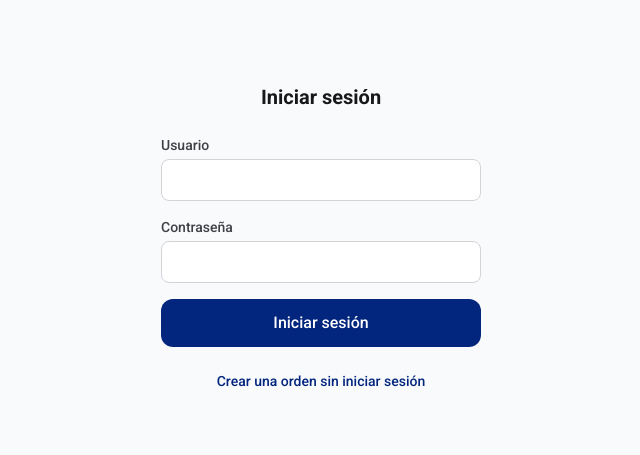
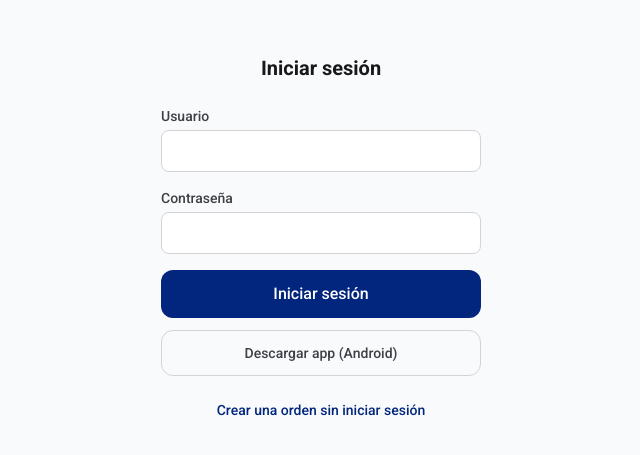
Before and after one commit to Dvelezs94/amara, a Next.js app: page /login in a window 1280 px wide. Shown: the part 163-618 px from the top of the page, without its empty margins (319-959 px from the left). Built offline with nearby package versions, Linux system fonts and the light colour scheme; no server answers.

Commit message:
Add Android app download link to Home and Login pages, and update middleware to allow downloads

```diff
--- a/app/(auth)/login/page.tsx
+++ b/app/(auth)/login/page.tsx
@@ -1,5 +1,6 @@
 import { redirect } from "next/navigation";
 import { getSession } from "@/lib/auth";
+import { AndroidAppDownloadLink } from "@/components/AndroidAppDownloadLink";
 import { LoginForm } from "./LoginForm";
 import Link from "next/link";
 
@@ -9,7 +10,10 @@ export default async function LoginPage() {
   return (
     <div className="min-h-screen flex flex-col items-center justify-center p-6 bg-surface">
       <h1 className="text-xl font-semibold text-zinc-900 mb-6">Iniciar sesión</h1>
-      <LoginForm />
+      <div className="flex w-full max-w-xs flex-col gap-3">
+        <LoginForm />
+        <AndroidAppDownloadLink />
+      </div>
       <Link href="/orden" className="mt-6 text-sm font-medium text-primary-600">
         Crear una orden sin iniciar sesión
       </Link>
--- a/app/orden/consultar/page.tsx
+++ b/app/orden/consultar/page.tsx
@@ -158,9 +158,7 @@ function ConsultarOrdenForm() {
       <header className="space-y-1">
         <h1 className="text-2xl font-semibold text-zinc-900">Consultar orden por folio</h1>
         <p className="text-sm text-zinc-600">
-          Solo aplica a ordenes registradas desde esta web (no tareas internas ni mantenimiento
-          programado). Puedes ver estado y comentarios del equipo (con sus archivos o imagenes)
-          sin iniciar sesion.
+          Consulta ordenes de mantenimiento por folio.
         </p>
       </header>
 
--- a/app/page.tsx
+++ b/app/page.tsx
@@ -1,5 +1,6 @@
 import { redirect } from "next/navigation";
 import { getSession } from "@/lib/auth";
+import { AndroidAppDownloadLink } from "@/components/AndroidAppDownloadLink";
 import Link from "next/link";
 
 export default async function HomePage() {
@@ -32,6 +33,7 @@ export default async function HomePage() {
         >
           Consultar orden por folio
         </Link>
+        <AndroidAppDownloadLink />
       </div>
     </div>
   );
--- /dev/null
+++ b/components/AndroidAppDownloadLink.tsx
@@ -0,0 +1,16 @@
+import Link from "next/link";
+
+const baseClassName =
+  "block w-full rounded-xl border border-zinc-300 py-3 px-4 text-center text-sm font-medium text-zinc-700 tap-target hover:bg-zinc-50";
+
+/** APK served at deploy time (e.g. `public/downloads/android/msa-release.apk`). */
+export function AndroidAppDownloadLink({ className = "" }: { className?: string }) {
+  return (
+    <Link
+      href="/downloads/android/msa-release.apk"
+      className={[baseClassName, className].filter(Boolean).join(" ")}
+    >
+      Descargar app (Android)
+    </Link>
+  );
+}
--- a/middleware.ts
+++ b/middleware.ts
@@ -12,6 +12,7 @@ import {
 export function middleware(req: NextRequest) {
   const path = req.nextUrl.pathname;
   if (path.startsWith("/uploads/")) return NextResponse.next();
+  if (path.startsWith("/downloads/")) return NextResponse.next();
   if (
     path === "/" ||
     path === "/login" ||
```
Also changed, not shown: 1 other file (tests, documents, lock files or other folders).
